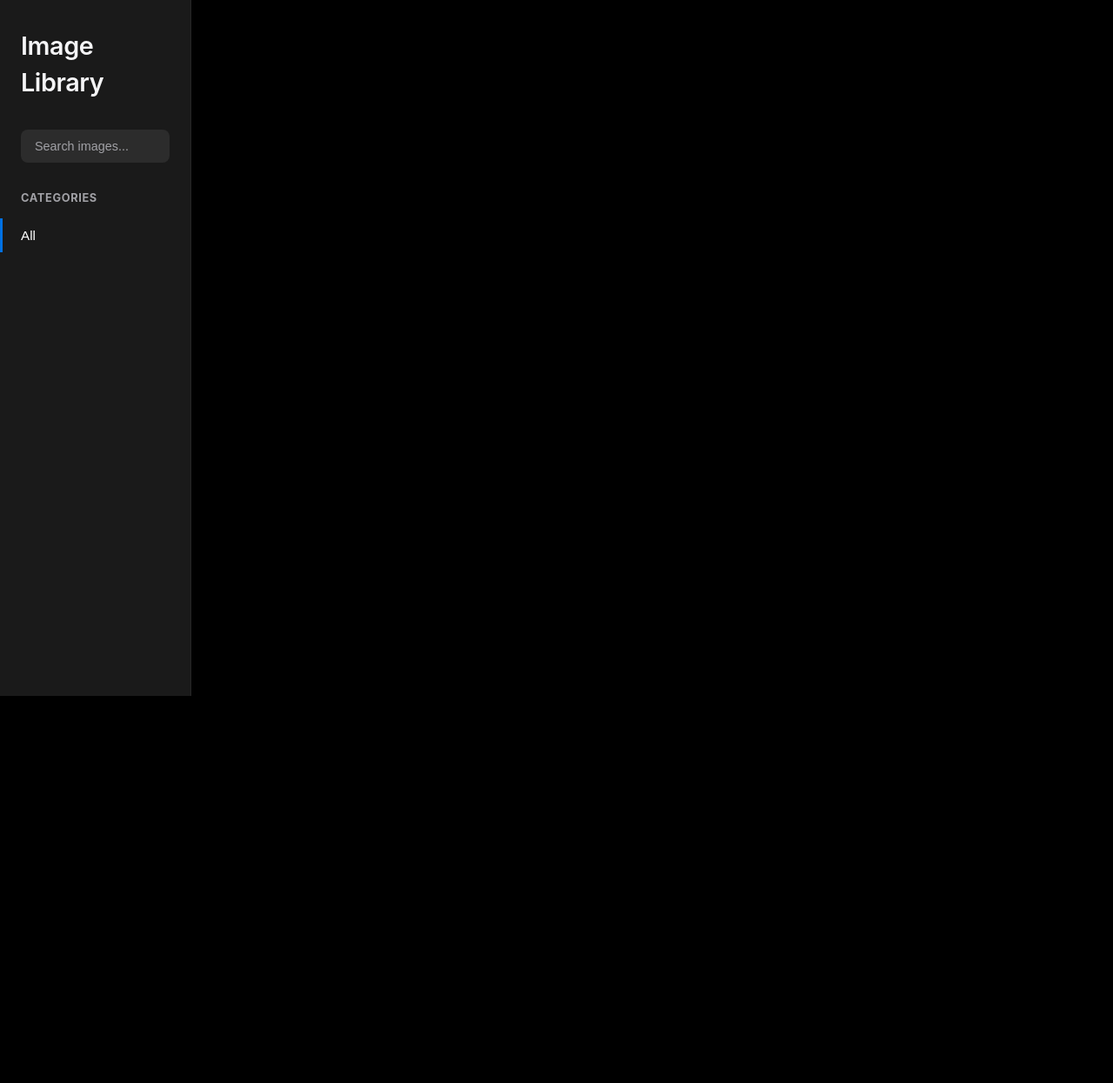
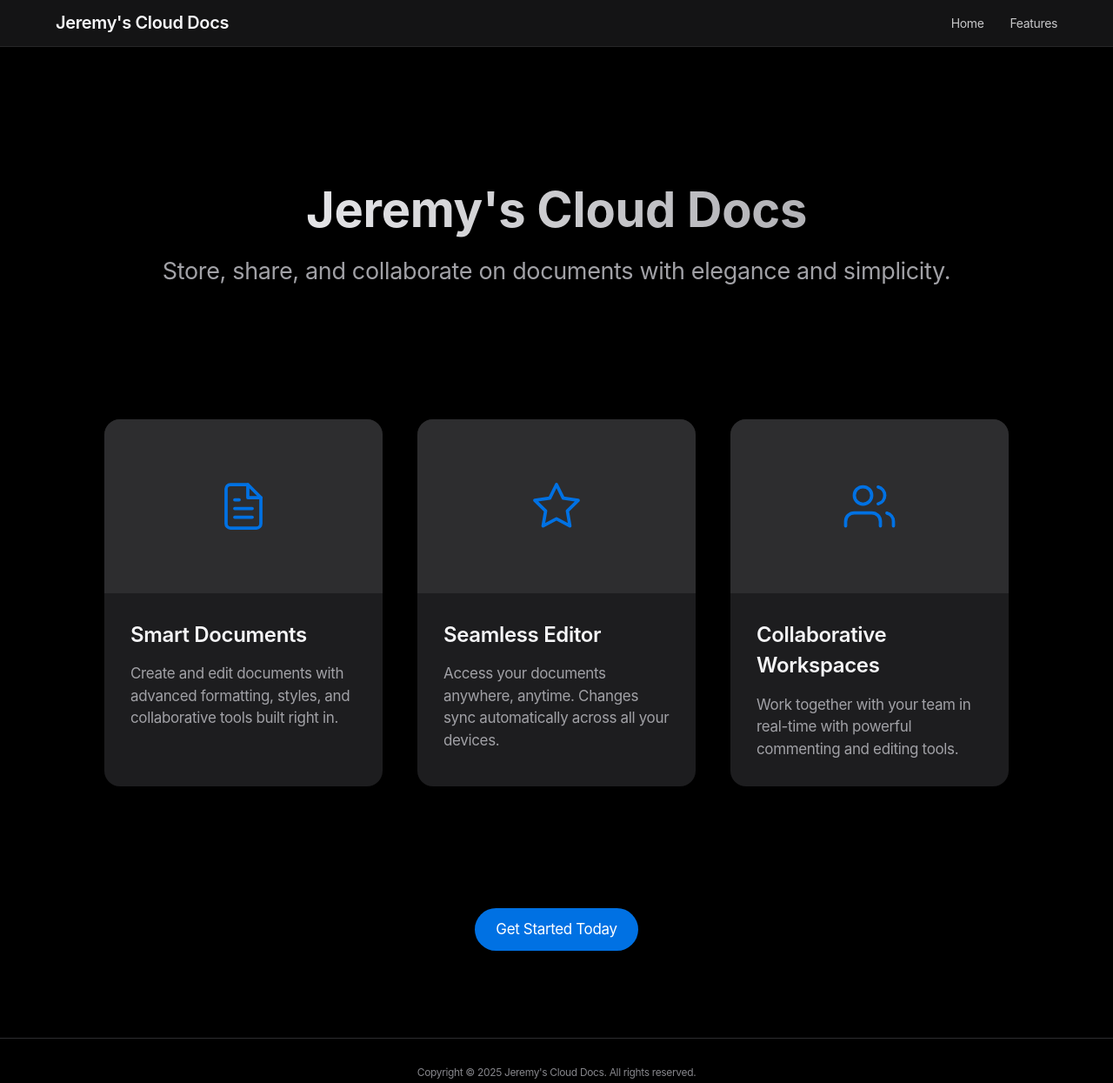
Before and after one commit to Vip0938/LIVEChangableDocs, a plain HTML site: page index.html in a window 1280 px wide. Shown: the whole page at 87% size. Before the commit the page ends 800 px from the top, so only its background shows below. Drawn offline with Linux system fonts and the light colour scheme.

Commit message:
Update index.html

```diff
--- a/index.html
+++ b/index.html
@@ -3,423 +3,281 @@
 <head>
     <meta charset="UTF-8">
     <meta name="viewport" content="width=device-width, initial-scale=1.0">
-    <title>Library</title>
-    <link rel="icon" href="https://slm-assets.secondlife.com/assets/28107811/lightbox/GuraWink.jpg" type="image/jpeg">
+    <title>Jeremy's Cloud Docs</title>
+    <link rel="icon" href="https://www.clever-cloud.com/app/themes/Starter/assets/img/brand-assets/square-png.png" type="image/png">
     <style>
-        /* Global Styles - Dark Theme */
-        :root {
-            --primary-bg: #000000;
-            --secondary-bg: #1a1a1a;
-            --card-bg: #2c2c2e;
-            --text-color: #f5f5f7;
-            --text-secondary: #a1a1a6;
-            --accent-color: #0071e3;
-            --border-color: #333333;
-            --transition-speed: 0.3s;
-        }
-
+        /* Reset and base styles */
         * {
             margin: 0;
             padding: 0;
             box-sizing: border-box;
-            -webkit-font-smoothing: antialiased;
-            -moz-osx-font-smoothing: grayscale;
         }
 
         body {
-            font-family: -apple-system, BlinkMacSystemFont, 'SF Pro Text', 'Helvetica Neue', Arial, sans-serif;
-            background-color: var(--primary-bg);
-            color: var(--text-color);
+            font-family: -apple-system, BlinkMacSystemFont, 'SF Pro Text', 'Helvetica Neue', sans-serif;
+            background-color: #000000;
+            color: #f5f5f7;
             line-height: 1.47059;
+            font-weight: 400;
             letter-spacing: -0.022em;
+        }
+
+        /* Header styles */
+        header {
+            background-color: rgba(29, 29, 31, 0.7);
+            backdrop-filter: saturate(180%) blur(20px);
+            position: fixed;
+            top: 0;
+            left: 0;
+            right: 0;
+            z-index: 9999;
             display: flex;
-            min-height: 100vh;
+            justify-content: space-between;
+            align-items: center;
+            padding: 12px 5%;
+            border-bottom: 1px solid rgba(255, 255, 255, 0.08);
+        }
+
+        .logo {
+            font-weight: 600;
+            font-size: 20px;
+            color: #f5f5f7;
+            text-decoration: none;
+        }
+
+        nav ul {
+            display: flex;
+            list-style: none;
+        }
+
+        nav ul li {
+            margin-left: 30px;
+        }
+
+        nav ul li a {
+            color: #f5f5f7;
+            text-decoration: none;
+            font-size: 14px;
+            opacity: 0.8;
+            transition: opacity 0.3s;
+        }
+
+        nav ul li a:hover {
+            opacity: 1;
+        }
+
+        /* Hero section */
+        .hero {
+            margin-top: 120px;
+            text-align: center;
+            padding: 80px 20px;
+            max-width: 980px;
+            margin-left: auto;
+            margin-right: auto;
         }
 
         h1 {
-            font-family: 'SF Pro Display', -apple-system, BlinkMacSystemFont, 'Helvetica Neue', Arial, sans-serif;
-            font-size: 1.8rem;
-            font-weight: 600;
-            letter-spacing: -0.015em;
-            margin-bottom: 1.5rem;
+            font-size: 56px;
+            font-weight: 700;
+            letter-spacing: -0.005em;
+            margin-bottom: 10px;
+            background: linear-gradient(90deg, #f5f5f7 0%, #a1a1a6 100%);
+            -webkit-background-clip: text;
+            -webkit-text-fill-color: transparent;
         }
 
-        /* Layout - Side Navigation + Main Content */
-        .container {
-            display: flex;
-            width: 100%;
+        .subtitle {
+            font-size: 27px;
+            font-weight: 400;
+            margin-bottom: 30px;
+            color: #a1a1a6;
         }
 
-        /* Side Navigation - Minimalist */
-        .sidebar {
-            width: 220px;
-            background-color: var(--secondary-bg);
-            padding: 2rem 0;
-            height: 100vh;
-            position: sticky;
-            top: 0;
-            overflow-y: auto;
-            border-right: 1px solid rgba(255, 255, 255, 0.06);
+        /* Features section */
+        .features {
+            max-width: 1080px;
+            margin: 0 auto;
+            padding: 40px 20px;
+            display: grid;
+            grid-template-columns: repeat(auto-fit, minmax(300px, 1fr));
+            gap: 40px;
         }
 
-        .logo {
-            padding: 0 1.5rem;
-            margin-bottom: 2rem;
+        .feature-card {
+            background-color: #1d1d1f;
+            border-radius: 18px;
+            overflow: hidden;
+            box-shadow: 0 4px 20px rgba(0, 0, 0, 0.3);
+            transition: transform 0.3s, box-shadow 0.3s;
         }
 
-        /* Search Bar */
-        .search-container {
-            padding: 0 1.5rem;
-            margin-bottom: 2rem;
+        .feature-card:hover {
+            transform: translateY(-10px);
+            box-shadow: 0 10px 30px rgba(255, 255, 255, 0.1);
         }
 
-        .search-bar {
-            width: 100%;
-            padding: 0.7rem 1rem;
-            background-color: rgba(255, 255, 255, 0.08);
-            border: none;
-            border-radius: 8px;
-            color: var(--text-color);
-            font-size: 0.9rem;
-            transition: all var(--transition-speed) ease;
+        .feature-icon {
+            height: 200px;
+            display: flex;
+            align-items: center;
+            justify-content: center;
+            background-color: #2d2d2f;
         }
 
-        .search-bar:focus {
-            background-color: rgba(255, 255, 255, 0.12);
-            outline: none;
-            box-shadow: 0 0 0 2px var(--accent-color);
+        .feature-icon svg {
+            width: 60px;
+            height: 60px;
         }
 
-        .search-bar::placeholder {
-            color: var(--text-secondary);
+        .feature-content {
+            padding: 30px;
         }
 
-        /* Genre List - Minimalist */
-        .sidebar h2 {
-            font-size: 0.8rem;
-            text-transform: uppercase;
-            color: var(--text-secondary);
-            padding: 0 1.5rem;
-            margin-bottom: 0.8rem;
-            letter-spacing: 0.05em;
+        .feature-title {
+            font-size: 24px;
+            font-weight: 600;
+            margin-bottom: 15px;
+            color: #f5f5f7;
         }
 
-        #genre-buttons {
-            display: flex;
-            flex-direction: column;
+        .feature-description {
+            font-size: 17px;
+            color: #a1a1a6;
+            line-height: 1.5;
         }
 
-        .genre-button {
-            background: none;
-            border: none;
-            padding: 0.7rem 1.5rem;
-            font-size: 0.95rem;
-            font-weight: 400;
-            color: var(--text-color);
-            text-align: left;
-            cursor: pointer;
-            transition: all var(--transition-speed) ease;
-            position: relative;
+        /* CTA section */
+        .cta {
+            text-align: center;
+            padding: 100px 20px;
+            max-width: 680px;
+            margin: 0 auto;
         }
 
-        .genre-button:hover {
-            color: white;
-            background-color: rgba(255, 255, 255, 0.05);
+        .cta-button {
+            display: inline-block;
+            background-color: #0071e3;
+            color: #fff;
+            padding: 12px 24px;
+            border-radius: 980px;
+            font-size: 17px;
+            font-weight: 400;
+            text-decoration: none;
+            transition: all 0.3s;
         }
 
-        .genre-button.active {
-            color: white;
-            font-weight: 500;
+        .cta-button:hover {
+            background-color: #0077ED;
+            transform: scale(1.05);
         }
 
-        .genre-button.active::before {
-            content: "";
-            position: absolute;
-            left: 0;
-            top: 0;
-            bottom: 0;
-            width: 3px;
-            background-color: var(--accent-color);
+        /* Footer */
+        footer {
+            background-color: #000000;
+            padding: 30px 20px;
+            text-align: center;
+            font-size: 12px;
+            color: #86868b;
+            border-top: 1px solid #2d2d2f;
         }
 
-        /* Main Content */
-        .main-content {
-            flex: 1;
-            padding: 2rem;
-            overflow-y: auto;
-        }
+        /* Responsive */
+        @media (max-width: 768px) {
+            h1 {
+                font-size: 42px;
+            }
 
-        .no-results {
-            text-align: center;
-            color: var(--text-secondary);
-            padding: 3rem;
-            font-size: 1rem;
-        }
+            .subtitle {
+                font-size: 22px;
+            }
 
-        /* Image Gallery */
-        #image-gallery {
-            display: grid;
-            grid-template-columns: repeat(3, 1fr);
-            gap: 2rem;
-        }
-
-        .image-container {
-            display: flex;
-            flex-direction: column;
-            border-radius: 12px;
-            overflow: hidden;
-            background-color: var(--card-bg);
-            box-shadow: 0 4px 20px rgba(0, 0, 0, 0.3);
-            transition: transform var(--transition-speed) ease,
-                        box-shadow var(--transition-speed) ease;
-        }
-
-        .image-container:hover {
-            transform: translateY(-8px);
-            box-shadow: 0 12px 28px rgba(0, 0, 0, 0.4);
-        }
-
-        .image-wrapper {
-            position: relative;
-            width: 100%;
-            /* 64:91 aspect ratio */
-            padding-top: 142.1875%; /* (91/64)*100 */
-            overflow: hidden;
-        }
-
-        .image-container img {
-            position: absolute;
-            top: 0;
-            left: 0;
-            width: 100%;
-            height: 100%;
-            object-fit: cover;
-            display: block;
-        }
-
-        .image-info {
-            padding: 1.25rem;
-            font-size: 0.9rem;
-            color: var(--text-color);
-            flex-grow: 1;
-        }
-
-        /* Responsive Design */
-        @media (max-width: 1200px) {
-            #image-gallery {
-                grid-template-columns: repeat(2, 1fr);
+            nav ul li {
+                margin-left: 15px;
             }
         }
 
-        @media (max-width: 768px) {
-            .container {
-                flex-direction: column;
+        @media (max-width: 480px) {
+            h1 {
+                font-size: 32px;
             }
 
-            .sidebar {
-                width: 100%;
-                height: auto;
-                border-right: none;
-                border-bottom: 1px solid var(--border-color);
-                padding: 1.5rem;
+            .subtitle {
+                font-size: 18px;
             }
 
-            .search-container, .logo {
-                padding: 0;
-            }
-
-            .sidebar h2 {
-                padding: 0;
-                margin-top: 1.5rem;
-            }
-
-            #genre-buttons {
-                flex-direction: row;
-                flex-wrap: wrap;
-                gap: 0.5rem;
-                margin-bottom: 1rem;
-            }
-
-            .genre-button {
-                padding: 0.5rem 1rem;
-                border-radius: 20px;
-            }
-
-            .genre-button.active::before {
+            .nav-items {
                 display: none;
             }
-
-            .genre-button.active {
-                background-color: var(--accent-color);
-                color: white;
-            }
-
-            .main-content {
-                padding: 1.5rem;
-            }
-
-            #image-gallery {
-                grid-template-columns: 1fr;
-            }
         }
-
-        /* Animation for page load */
-        @keyframes fadeIn {
-            from { opacity: 0; transform: translateY(20px); }
-            to { opacity: 1; transform: translateY(0); }
-        }
-
-        .image-container {
-            animation: fadeIn 0.5s ease forwards;
-            opacity: 0;
-        }
-
-        .image-container:nth-child(1) { animation-delay: 0.1s; }
-        .image-container:nth-child(2) { animation-delay: 0.2s; }
-        .image-container:nth-child(3) { animation-delay: 0.3s; }
-        .image-container:nth-child(4) { animation-delay: 0.4s; }
-        .image-container:nth-child(5) { animation-delay: 0.5s; }
-        .image-container:nth-child(6) { animation-delay: 0.6s; }
     </style>
 </head>
 <body>
-    <div class="container">
-        <!-- Sidebar with Genre Filter -->
-        <div class="sidebar">
-            <div class="logo">
-                <h1>Image Library</h1>
+    <header>
+        <a href="#" class="logo">Jeremy's Cloud Docs</a>
+        <nav>
+            <ul class="nav-items">
+                <li><a href="#">Home</a></li>
+                <li><a href="#">Features</a></li>
+            </ul>
+        </nav>
+    </header>
+
+    <section class="hero">
+        <h1>Jeremy's Cloud Docs</h1>
+        <p class="subtitle">Store, share, and collaborate on documents with elegance and simplicity.</p>
+    </section>
+
+    <div class="features">
+        <div class="feature-card">
+            <div class="feature-icon">
+                <svg xmlns="http://www.w3.org/2000/svg" viewBox="0 0 24 24" fill="none" stroke="#0071e3" stroke-width="1.5" stroke-linecap="round" stroke-linejoin="round">
+                    <path d="M14 2H6a2 2 0 0 0-2 2v16a2 2 0 0 0 2 2h12a2 2 0 0 0 2-2V8z"></path>
+                    <polyline points="14 2 14 8 20 8"></polyline>
+                    <line x1="16" y1="13" x2="8" y2="13"></line>
+                    <line x1="16" y1="17" x2="8" y2="17"></line>
+                    <line x1="10" y1="9" x2="8" y2="9"></line>
+                </svg>
             </div>
-
-            <div class="search-container">
-                <input type="text" class="search-bar" id="search-input" placeholder="Search images..." autocomplete="off">
+            <div class="feature-content">
+                <h3 class="feature-title">Smart Documents</h3>
+                <p class="feature-description">Create and edit documents with advanced formatting, styles, and collaborative tools built right in.</p>
             </div>
-
-            <h2>Categories</h2>
-            <div id="genre-buttons"></div>
         </div>
 
-        <!-- Main Content -->
-        <div class="main-content">
-            <div id="image-gallery"></div>
+        <div class="feature-card">
+            <div class="feature-icon">
+                <svg xmlns="http://www.w3.org/2000/svg" viewBox="0 0 24 24" fill="none" stroke="#0071e3" stroke-width="1.5" stroke-linecap="round" stroke-linejoin="round">
+                    <polygon points="12 2 15.09 8.26 22 9.27 17 14.14 18.18 21.02 12 17.77 5.82 21.02 7 14.14 2 9.27 8.91 8.26 12 2"></polygon>
+                </svg>
+            </div>
+            <div class="feature-content">
+                <h3 class="feature-title">Seamless Editor</h3>
+                <p class="feature-description">Access your documents anywhere, anytime. Changes sync automatically across all your devices.</p>
+            </div>
+        </div>
+
+        <div class="feature-card">
+            <div class="feature-icon">
+                <svg xmlns="http://www.w3.org/2000/svg" viewBox="0 0 24 24" fill="none" stroke="#0071e3" stroke-width="1.5" stroke-linecap="round" stroke-linejoin="round">
+                    <path d="M17 21v-2a4 4 0 0 0-4-4H5a4 4 0 0 0-4 4v2"></path>
+                    <circle cx="9" cy="7" r="4"></circle>
+                    <path d="M23 21v-2a4 4 0 0 0-3-3.87"></path>
+                    <path d="M16 3.13a4 4 0 0 1 0 7.75"></path>
+                </svg>
+            </div>
+            <div class="feature-content">
+                <h3 class="feature-title">Collaborative Workspaces</h3>
+                <p class="feature-description">Work together with your team in real-time with powerful commenting and editing tools.</p>
+            </div>
         </div>
     </div>
 
-    <script src="images.js"></script>
-    <script src="links.js"></script>
-    <script src="descriptions.js"></script>
-    <script src="genres.js"></script>
-    <script>
-        const gallery = document.getElementById('image-gallery');
-        const genreButtons = document.getElementById('genre-buttons');
-        const searchInput = document.getElementById('search-input');
-        let activeGenre = "All";
-        let searchTerm = "";
+    <section class="cta">
+        <a href="#" class="cta-button">Get Started Today</a>
+    </section>
 
-        // Create genre buttons with "All" as default
-        const allButton = document.createElement('button');
-        allButton.innerText = "All";
-        allButton.className = 'genre-button active';
-        allButton.onclick = () => filterImages("All");
-        genreButtons.appendChild(allButton);
-
-        // Add other genre buttons
-        genres.forEach(genre => {
-            if (genre.name !== "All") {
-                const button = document.createElement('button');
-                button.innerText = genre.name;
-                button.className = 'genre-button';
-                button.onclick = () => filterImages(genre.name);
-                genreButtons.appendChild(button);
-            }
-        });
-
-        // Search functionality
-        searchInput.addEventListener('input', function(e) {
-            searchTerm = e.target.value.toLowerCase();
-            filterImages(activeGenre);
-        });
-
-        // Display images for the initial genre
-        displayImages("All");
-
-        function displayImages(selectedGenre) {
-            // First, clear the gallery
-            gallery.innerHTML = '';
-
-            // Update active button
-            document.querySelectorAll('.genre-button').forEach(btn => {
-                btn.classList.remove('active');
-                if (btn.innerText === selectedGenre) {
-                    btn.classList.add('active');
-                }
-            });
-
-            // Get images for the selected genre
-            let imagesToDisplay = selectedGenre === "All" ? getAllImages() : genreImages[selectedGenre];
-
-            // Apply search filter if there's a search term
-            if (searchTerm) {
-                imagesToDisplay = imagesToDisplay.filter(name => {
-                    const baseName = name.split('.')[0];
-                    const desc = descriptions[baseName] || '';
-                    return desc.toLowerCase().includes(searchTerm);
-                });
-            }
-
-            // Display "No results" message if no images match
-            if (imagesToDisplay.length === 0) {
-                const noResults = document.createElement('div');
-                noResults.className = 'no-results';
-                noResults.textContent = searchTerm
-                    ? `No images found matching "${searchTerm}"`
-                    : `No images found in the "${selectedGenre}" category`;
-                gallery.appendChild(noResults);
-                return;
-            }
-
-            // Display images with animation
-            imagesToDisplay.forEach((name, index) => {
-                const container = document.createElement('div');
-                container.className = 'image-container';
-                container.style.animationDelay = `${0.1 * (index % 6)}s`;
-
-                const link = document.createElement('a');
-                link.href = links[name.split('.')[0]] || '#'; // Use base name for link
-
-                const imageWrapper = document.createElement('div');
-                imageWrapper.className = 'image-wrapper';
-
-                const img = document.createElement('img');
-                img.src = `Images/${name}`;
-                img.alt = `Image ${name}`;
-                img.loading = "lazy"; // Lazy loading for better performance
-
-                const description = document.createElement('p');
-                description.className = 'image-info';
-                description.innerText = descriptions[name.split('.')[0]] || 'No description available';
-
-                // Append elements
-                imageWrapper.appendChild(img);
-                link.appendChild(imageWrapper);
-                container.appendChild(link);
-                container.appendChild(description);
-                gallery.appendChild(container);
-            });
-        }
-
-        function filterImages(genre) {
-            activeGenre = genre;
-            displayImages(genre);
-        }
-
-        function getAllImages() {
-            // Get unique images across all genres
-            const allImages = new Set();
-            Object.values(genreImages).forEach(images => {
-                images.forEach(img => allImages.add(img));
-            });
-            return Array.from(allImages);
-        }
-    </script>
+    <footer>
+        <p>Copyright © 2025 Jeremy's Cloud Docs. All rights reserved.</p>
+    </footer>
 </body>
 </html>
```
